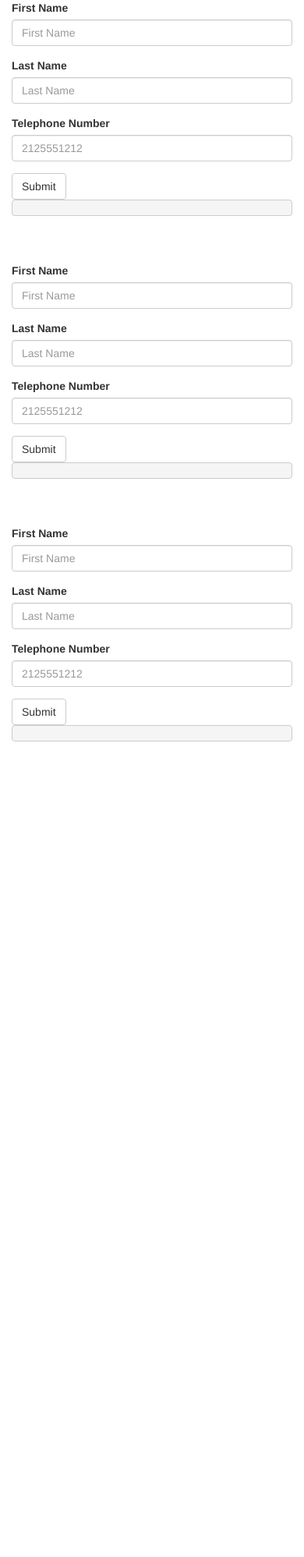
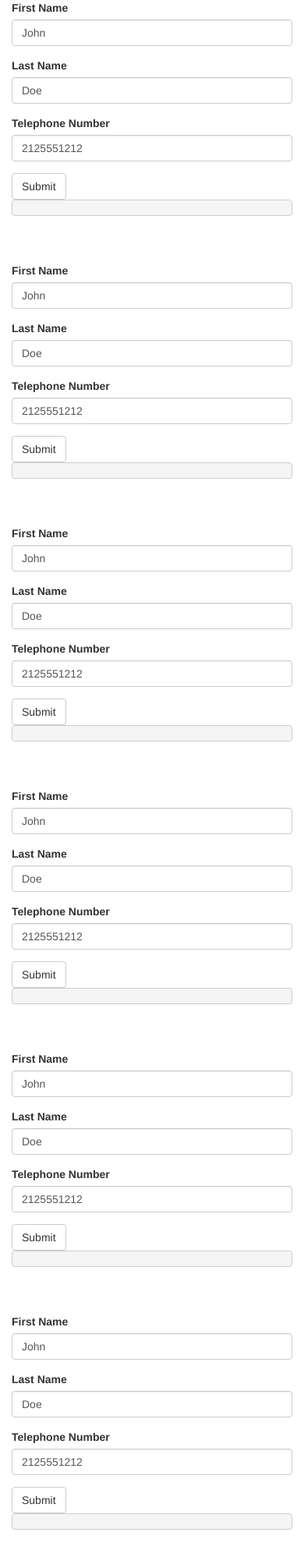
Before and after one commit to jkrayer/objectify, a website: page demo/index.html in a window 390 px wide. Shown: the top 1997 px of the page at 78% size. Before the commit the page ends 1011 px from the top, so only its background shows below. Drawn offline with nearby package versions, Linux system fonts and the light colour scheme.

Commit message:
Add demo for pure js objectify

```diff
--- a/demo/index.html
+++ b/demo/index.html
@@ -13,15 +13,15 @@
       <form id="form-one" novalidate>
         <div class="form-group">
           <label for="first-name-one">First Name</label>
-          <input type="text" name="firstName" id="first-name-one" class="form-control" placeholder="First Name" />
+          <input type="text" name="firstName" value="John" id="first-name-one" class="form-control" placeholder="First Name" />
         </div>
         <div class="form-group">
           <label for="last-name-one">Last Name</label>
-          <input type="text" name="lastName" id="last-name-one" class="form-control" placeholder="Last Name" />
+          <input type="text" name="lastName" value="Doe" id="last-name-one" class="form-control" placeholder="Last Name" />
         </div>
         <div class="form-group">
           <label for="tel-one">Telephone Number</label>
-          <input type="tel" name="tele" id="tel-one" class="form-control" placeholder="2125551212" />
+          <input type="tel" name="tele" value="2125551212" id="tel-one" class="form-control" placeholder="2125551212" />
         </div>
         <button type="submit" class="btn btn-default">Submit</button>
       </form>
@@ -38,15 +38,15 @@
         <input type="hidden" name="id" value="36" />
         <div class="form-group">
           <label for="first-name-two">First Name</label>
-          <input type="text" name="firstName" id="first-name-two" class="form-control" placeholder="First Name" />
+          <input type="text" name="firstName" value="John" id="first-name-two" class="form-control" placeholder="First Name" />
         </div>
         <div class="form-group">
           <label for="last-name-two">Last Name</label>
-          <input type="text" name="lastName" id="last-name-two" class="form-control" placeholder="Last Name" />
+          <input type="text" name="lastName" value="Doe" id="last-name-two" class="form-control" placeholder="Last Name" />
         </div>
         <div class="form-group">
           <label for="tel-two">Telephone Number</label>
-          <input type="tel" name="tele" id="tel-two" class="form-control" placeholder="2125551212" />
+          <input type="tel" name="tele" value="2125551212" id="tel-two" class="form-control" placeholder="2125551212" />
         </div>
         <button type="submit" class="btn btn-default">Submit</button>
       </form>
@@ -63,15 +63,15 @@
         <input type="hidden" name="id" value="36" />
         <div class="form-group">
           <label for="first-name-three">First Name</label>
-          <input type="text" name="firstName" id="first-name-three" class="form-control" placeholder="First Name" />
+          <input type="text" name="firstName" value="John" id="first-name-three" class="form-control" placeholder="First Name" />
         </div>
         <div class="form-group">
           <label for="last-name-three">Last Name</label>
-          <input type="text" name="lastName" id="last-name-three" class="form-control" placeholder="Last Name" />
+          <input type="text" name="lastName" value="Doe" id="last-name-three" class="form-control" placeholder="Last Name" />
         </div>
         <div class="form-group">
           <label for="tel-three">Telephone Number</label>
-          <input type="tel" name="tele" id="tel-three" class="form-control" placeholder="2125551212" />
+          <input type="tel" name="tele" value="2125551212" id="tel-three" class="form-control" placeholder="2125551212" />
         </div>
         <button type="submit" class="btn btn-default">Submit</button>
       </form>
@@ -81,6 +81,78 @@
     </div>
   </div>
 
+  <div class="row" style="margin-bottom:50px;">
+    <div class="col-sm-6">
+      <form id="form-four" novalidate>
+        <div class="form-group">
+          <label for="first-name-four">First Name</label>
+          <input type="text" name="firstName" value="John" id="first-name-four" class="form-control" placeholder="First Name" />
+        </div>
+        <div class="form-group">
+          <label for="last-name-four">Last Name</label>
+          <input type="text" name="lastName" value="Doe" id="last-name-four" class="form-control" placeholder="Last Name" />
+        </div>
+        <div class="form-group">
+          <label for="tel-four">Telephone Number</label>
+          <input type="tel" name="tele" value="2125551212" id="tel-four" class="form-control" placeholder="2125551212" />
+        </div>
+        <button type="submit" class="btn btn-default">Submit</button>
+      </form>
+    </div>
+    <div class="col-sm-6">
+      <pre id="output-four"></pre>
+    </div>
+  </div>
+
+  <div class="row" style="margin-bottom:50px;">
+    <div class="col-sm-6">
+      <form id="form-five" novalidate>
+        <input type="hidden" name="token" value="193854p8584G7f4" />
+        <input type="hidden" name="id" value="36" />
+        <div class="form-group">
+          <label for="first-name-five">First Name</label>
+          <input type="text" name="firstName" value="John" id="first-name-five" class="form-control" placeholder="First Name" />
+        </div>
+        <div class="form-group">
+          <label for="last-name-five">Last Name</label>
+          <input type="text" name="lastName" value="Doe" id="last-name-five" class="form-control" placeholder="Last Name" />
+        </div>
+        <div class="form-group">
+          <label for="tel-five">Telephone Number</label>
+          <input type="tel" name="tele" value="2125551212" id="tel-five" class="form-control" placeholder="2125551212" />
+        </div>
+        <button type="submit" class="btn btn-default">Submit</button>
+      </form>
+    </div>
+    <div class="col-sm-6">
+      <pre id="output-five"></pre>
+    </div>
+  </div>
+
+  <div class="row" style="margin-bottom:50px;">
+    <div class="col-sm-6">
+      <form id="form-six" novalidate>
+        <input type="hidden" name="token" value="193854p8584G7f4" />
+        <input type="hidden" name="id" value="36" />
+        <div class="form-group">
+          <label for="first-name-six">First Name</label>
+          <input type="text" name="firstName" value="John" id="first-name-six" class="form-control" placeholder="First Name" />
+        </div>
+        <div class="form-group">
+          <label for="last-name-six">Last Name</label>
+          <input type="text" name="lastName" value="Doe" id="last-name-six" class="form-control" placeholder="Last Name" />
+        </div>
+        <div class="form-group">
+          <label for="tel-six">Telephone Number</label>
+          <input type="tel" name="tele" value="2125551212" id="tel-six" class="form-control" placeholder="2125551212" />
+        </div>
+        <button type="submit" class="btn btn-default">Submit</button>
+      </form>
+    </div>
+    <div class="col-sm-6">
+      <pre id="output-six"></pre>
+    </div>
+  </div>
 </main>
 
   <script src="https://ajax.googleapis.com/ajax/libs/jquery/1.7.1/jquery.min.js"></script>
@@ -128,5 +200,49 @@
     }(jQuery));
   </script>
 
+  <script src="../src/objectify.js"></script>
+  <script>
+    (function ($) {
+      var formFour = document.getElementById('form-four'),
+          $outputFour = $(document.getElementById('output-four')),
+          formFive = document.getElementById('form-five'),
+          $outputFive = $(document.getElementById('output-five')),
+          formSix = document.getElementById('form-six'),
+          $outputSix = $(document.getElementById('output-six'));
+
+      function printObject (object) {
+        var string = "{\n",
+            key;
+        for (key in object) {
+          if (object.hasOwnProperty(key)) {
+            string += "  " + key + ": " + object[key] + ",\n";
+          }
+        }
+        string = string.slice(0, -2);
+        return string += "\n}";
+      }
+
+      $(formFour).on('submit', function (event) {
+        event.preventDefault();
+        $outputFour.html(printObject(objectify(formFour)));
+      });
+
+      $(formFive).on('submit', function (event) {
+        event.preventDefault();
+        $outputFive.html(printObject(objectify(formFive, ['token'])));
+      });
+
+      $(formSix).on('submit', function (event) {
+        event.preventDefault();
+        $outputSix.html(printObject(objectify(formSix, ['token'], {
+          tele: function (string) {
+            return [string.slice(0, 3), '-', string.slice(3, 6), '-', string.slice(6)].join('');
+          }
+        })));
+      });
+
+    }(jQuery));
+  </script>
+
 </body>
 </html>
```
